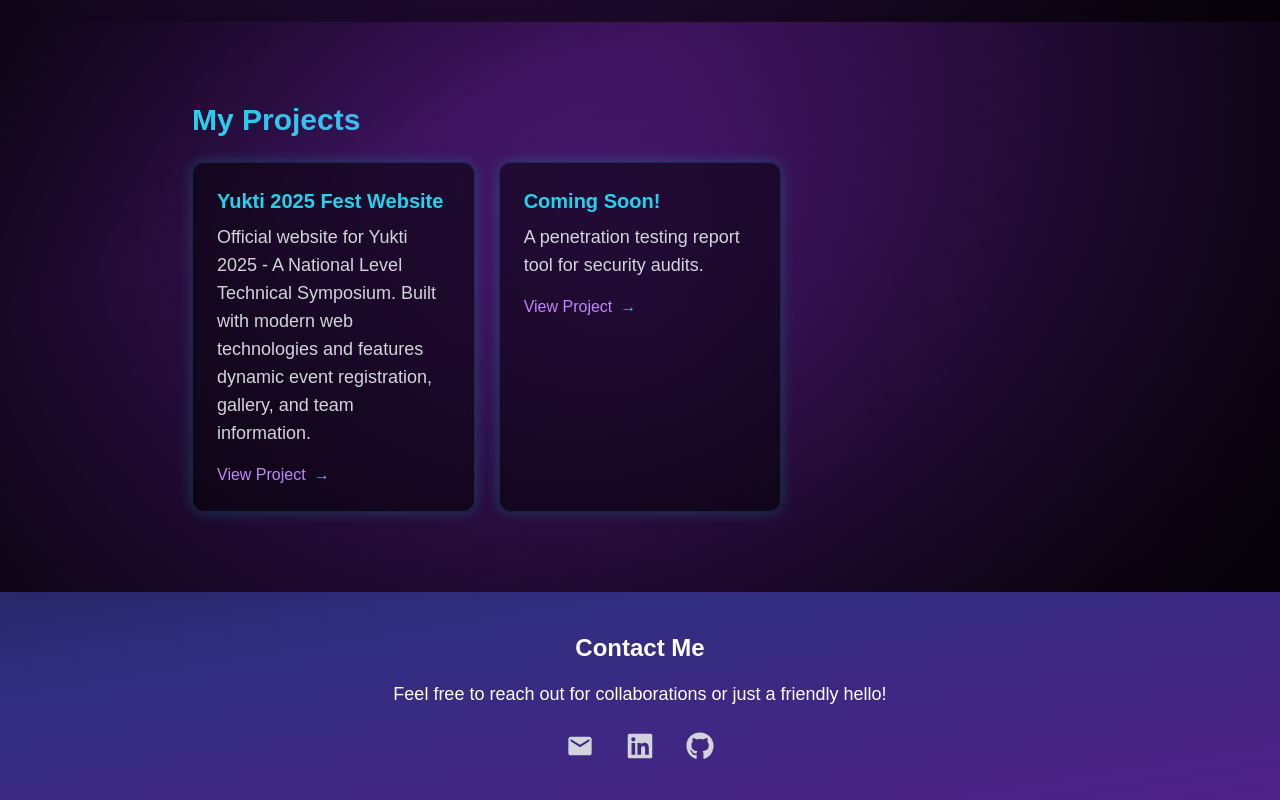
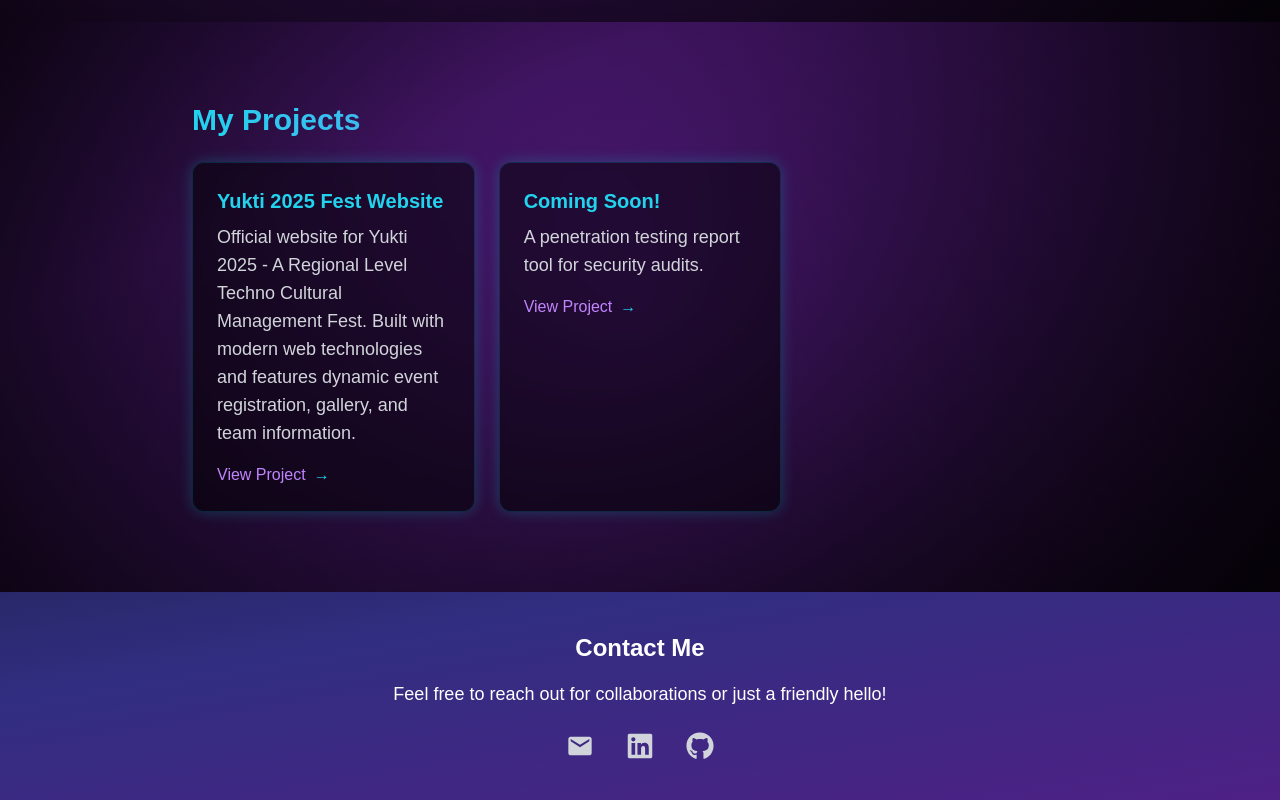
Before and after one commit to yousufSKY/my-portfolio, a Next.js app: page / in a window 1280 px wide. Shown: the part 1652-2452 px from the top of the page. Built offline with nearby package versions, Linux system fonts and the light colour scheme.

Commit message:
changes project

```diff
--- a/components/Projects.js
+++ b/components/Projects.js
@@ -6,7 +6,7 @@ export default function Projects() {
   const projects = [
     {
       title: "Yukti 2025 Fest Website",
-      description: "Official website for Yukti 2025 - A National Level Technical Symposium. Built with modern web technologies and features dynamic event registration, gallery, and team information.",
+      description: "Official website for Yukti 2025 - A Regional Level Techno Cultural Management Fest. Built with modern web technologies and features dynamic event registration, gallery, and team information.",
       link: "https://yukti.vtucpgsklb.in/",
     },
     {
```
